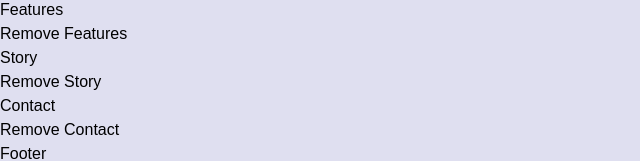
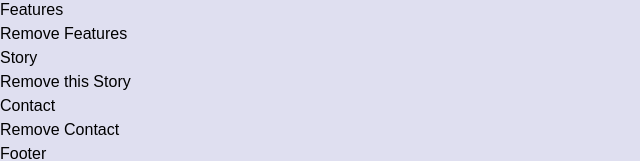
Before and after one commit to kinghennry/Brainwave-Landing-Page, a React (Vite) app: page / in a window 1280 px wide. Shown: the part 146-307 px from the top of the page, without its empty margins (0-640 px from the left). Built offline with nearby package versions, Linux system fonts and the light colour scheme; a web font is replaced by a local one.

Commit message:
added remove text to all comps

```diff
--- a/src/App.jsx
+++ b/src/App.jsx
@@ -26,7 +26,7 @@ export default function App() {
       <h1>Features</h1>
       <p>Remove Features</p>
       <h1>Story</h1>
-      <p>Remove Story</p>
+      <p>Remove this Story</p>
       <h1>Contact</h1>
       <p>Remove Contact</p>
       <h1>Footer</h1>
```
